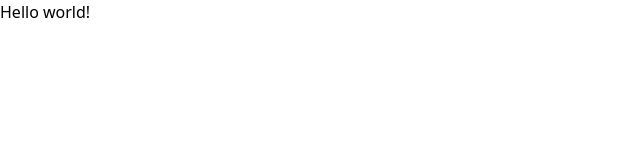
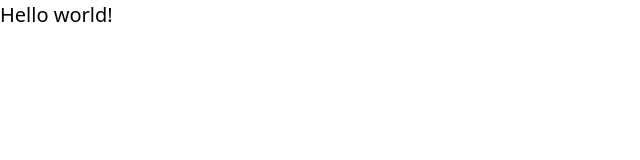
Before and after one commit to NorfolkDev/norfolkdevelopers-website, a Next.js app: page / in a window 1280 px wide. Shown: the top 160 px of the page, without its empty margins (0-640 px from the left). Built offline with nearby package versions, Linux system fonts and the light colour scheme.

Commit message:
Increase base text size

```diff
--- a/css/tailwind.css
+++ b/css/tailwind.css
@@ -3,3 +3,7 @@
 @import "tailwindcss/components";
 /* purgecss end ignore */
 @import "tailwindcss/utilities";
+
+body {
+  @apply text-xl;
+}
```
